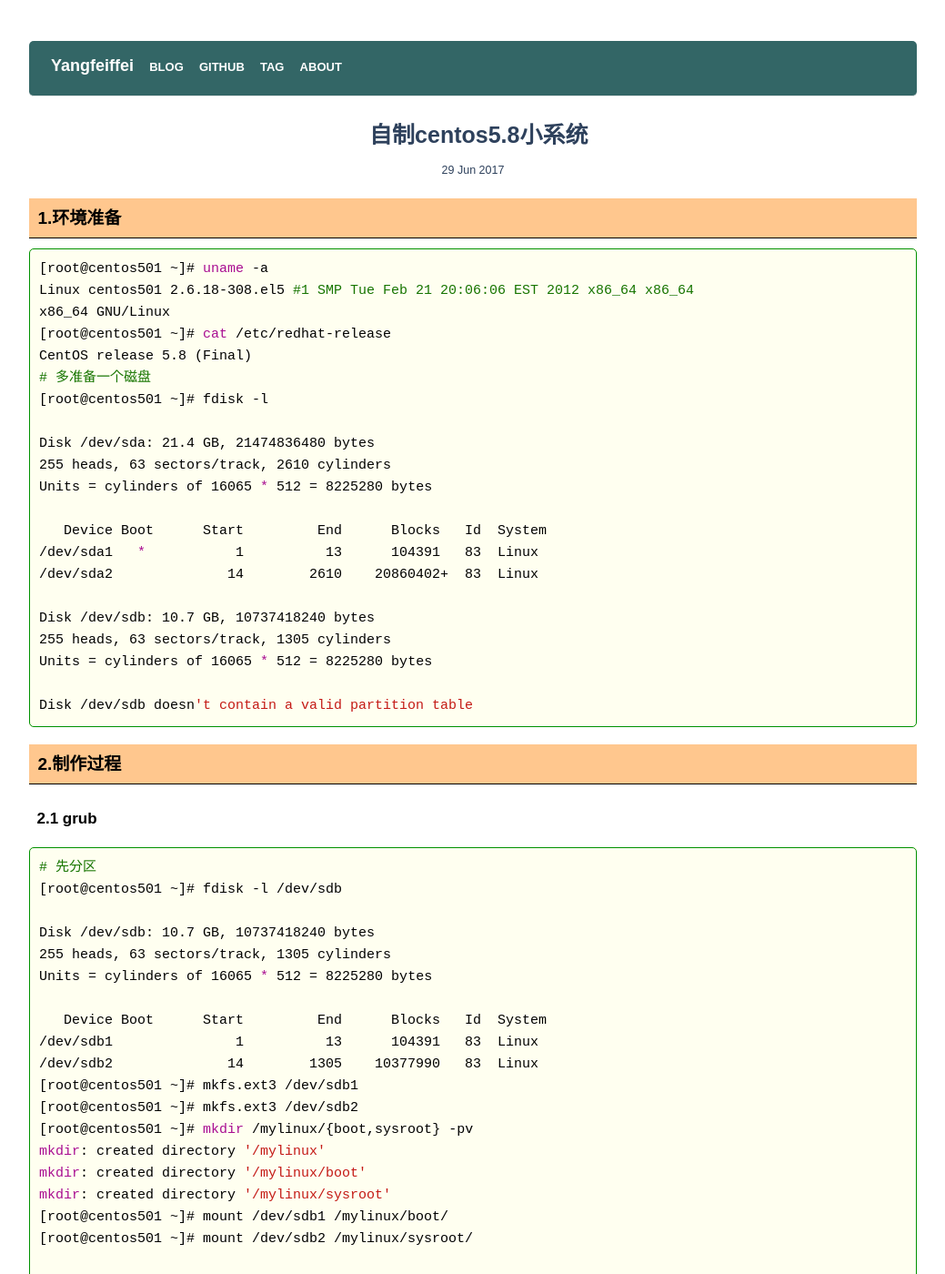
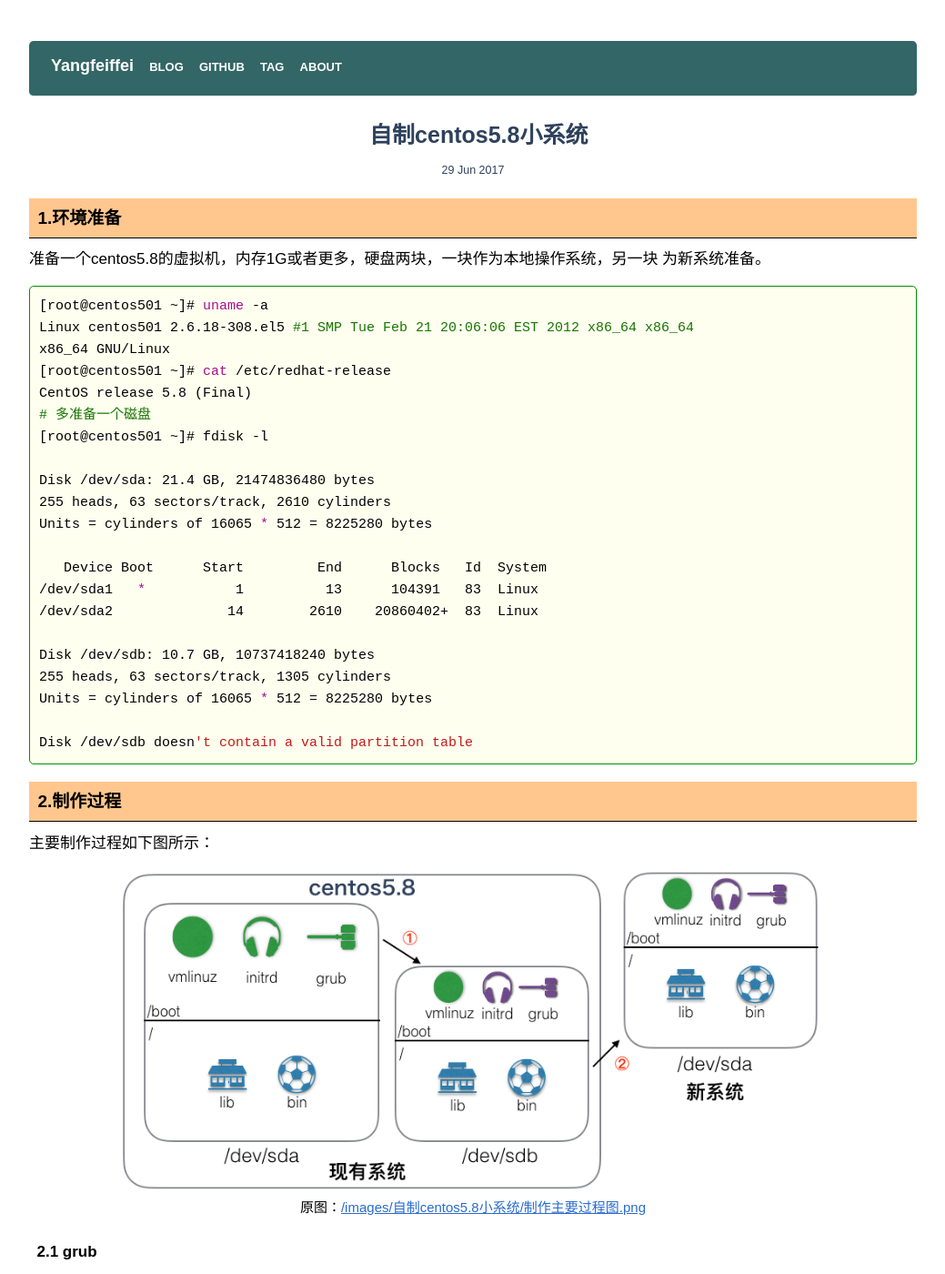
Before and after one commit to yangfeiffei/yangfeiffei.github.io, a Jekyll site: the page built from _posts/2017-06-29-自制centos5.8小系统.md, in a window 1280 px wide and 1400 px high. Shown: the whole window at 91% size, without its empty margins (120-1159 px from the left). Built offline with Jekyll 4.4.1, drawn with Linux system fonts in a browser that asks for light colours; nearby versions of some CDN libraries.

Commit message:
add a png for create-centos5.8-self

````diff
--- a/_posts/2017-06-29-自制centos5.8小系统.md
+++ b/_posts/2017-06-29-自制centos5.8小系统.md
@@ -8,6 +8,9 @@ tags: centos
 
 
 # 1.环境准备
+
+准备一个centos5.8的虚拟机，内存1G或者更多，硬盘两块，一块作为本地操作系统，另一块
+为新系统准备。
 
 ```bash
 [root@centos501 ~]# uname -a
@@ -35,6 +38,10 @@ Disk /dev/sdb doesn't contain a valid partition table
 
 
 # 2.制作过程
+
+主要制作过程如下图所示：
+
+![](/images/自制centos5.8小系统/制作主要过程图.png)
 
 ## 2.1 grub
 
@@ -216,10 +223,3 @@ echo -e "\t Welcome to Mylinux..."
 ![](/images/自制centos5.8小系统/测试系统启动1.png)
 
 # 3.其他
-
-
-
-
-
-
-`
````
Also changed, not shown: images/自制centos5.8小系统/制作主要过程图.png (added), 1 other file.
